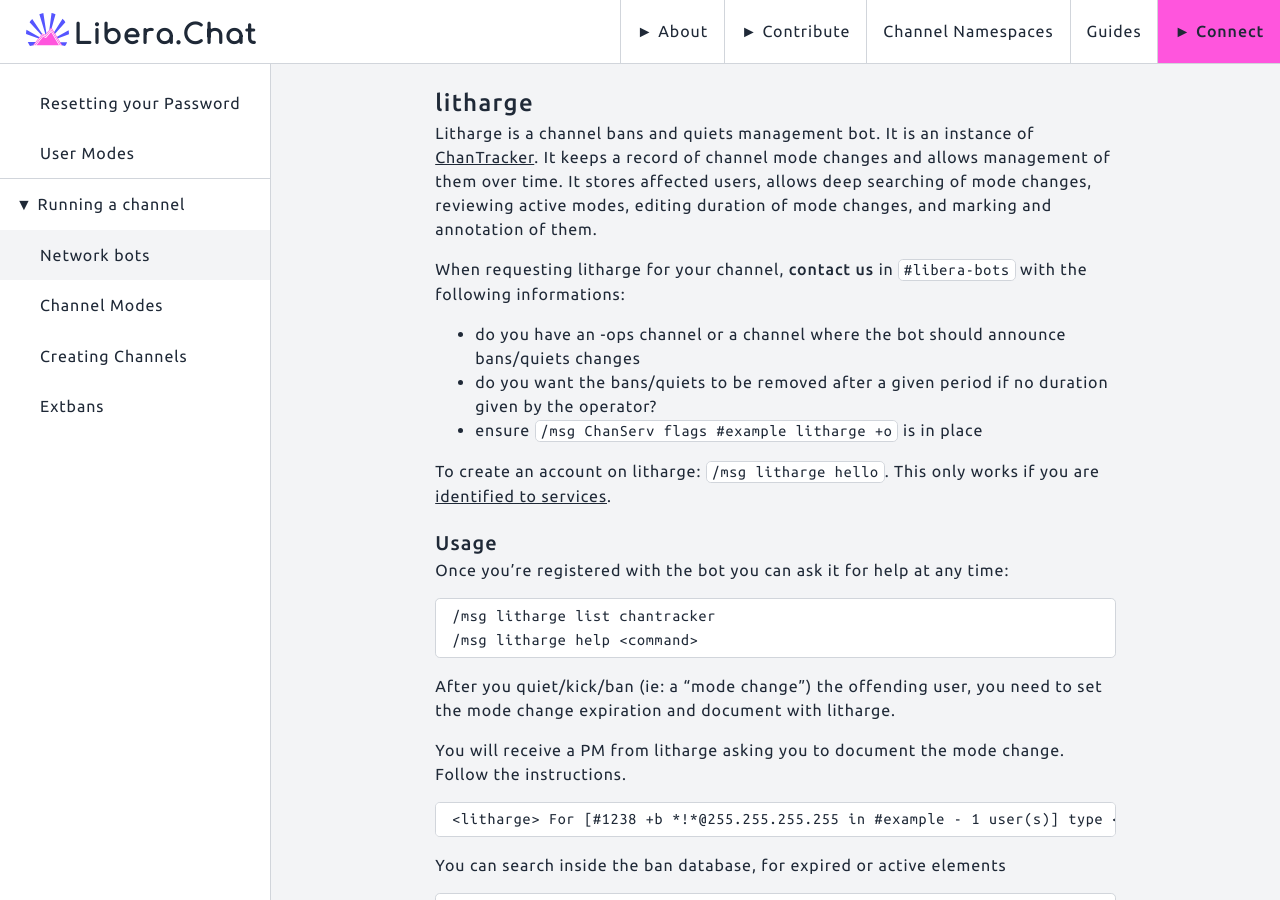
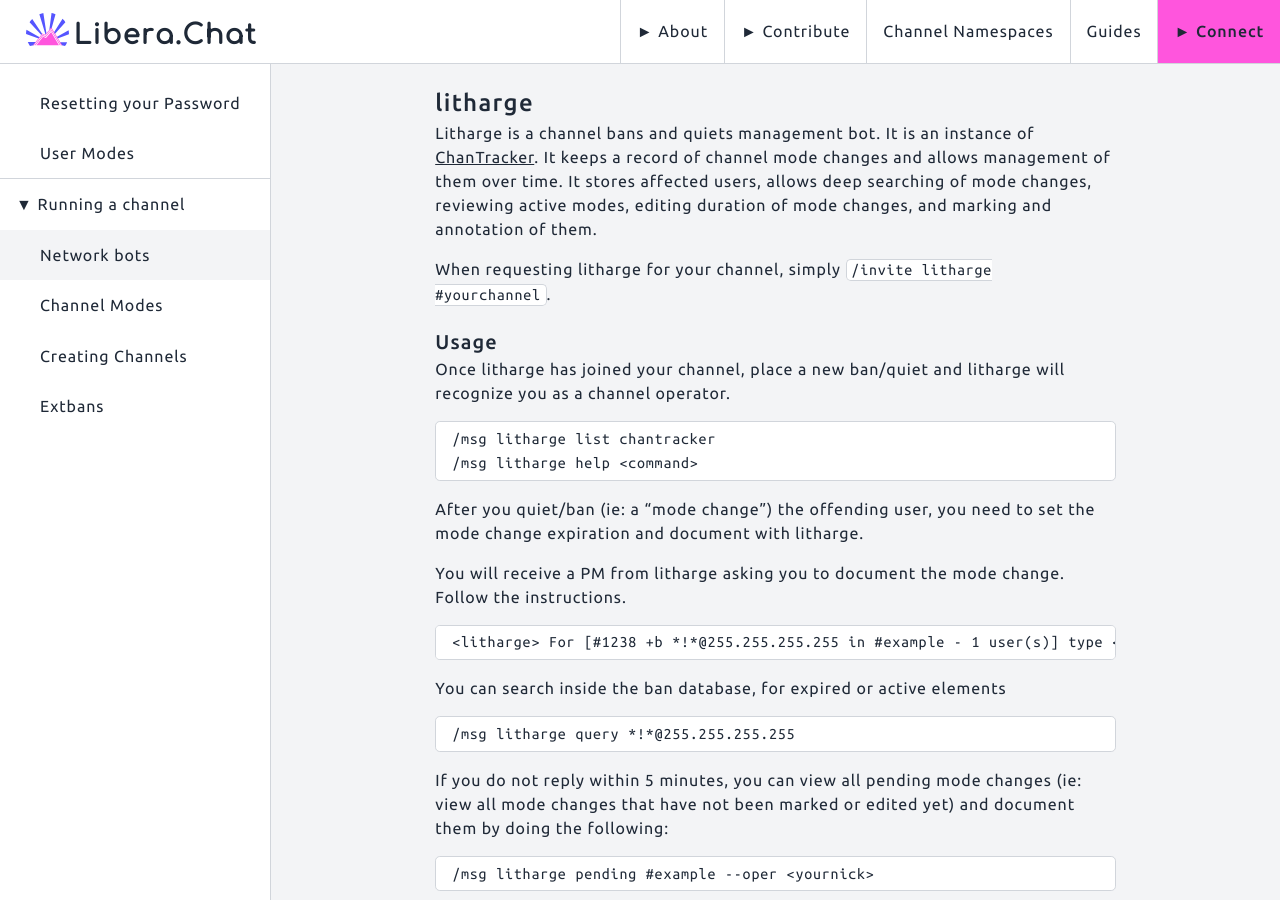
Before and after one commit to Libera-Chat/libera-chat.github.io, a Jekyll site: the page built from content/_guides/bots.md, in a window 1280 px wide and 900 px high, scrolled down 553 px. Built offline with Jekyll 4.4.1, drawn with Linux system fonts in a browser that asks for light colours.

Commit message:
Simplify the setup to request litharge (#111)
Simplified the setup for litharge, now it's fully automated: from account creations to granted capabilities

````diff
--- a/content/_guides/bots.md
+++ b/content/_guides/bots.md
@@ -33,28 +33,19 @@
 affected users, allows deep searching of mode changes, reviewing active modes,
 editing duration of mode changes, and marking and annotation of them.
 
-When requesting litharge for your channel, **contact us** in `#libera-bots`
-with the following informations:
-
-- do you have an -ops channel or a channel where the bot should announce
-  bans/quiets changes
-- do you want the bans/quiets to be removed after a given period if no
-  duration given by the operator?
-- ensure `/msg ChanServ flags #example litharge +o` is in place
-
-To create an account on litharge: `/msg litharge hello`. This only works if you
-are [identified to services](https://libera.chat/guides/registration).
+When requesting litharge for your channel, simply `/invite litharge #yourchannel`.
 
 ### Usage
 
-Once you’re registered with the bot you can ask it for help at any time:
+Once litharge has joined your channel, place a new ban/quiet and
+litharge will recognize you as a channel operator.
 
 ```irc
 /msg litharge list chantracker
 /msg litharge help <command>
 ```
 
-After you quiet/kick/ban (ie: a "mode change") the offending user, you need to
+After you quiet/ban (ie: a "mode change") the offending user, you need to
 set the mode change expiration and document with litharge.
 
 You will receive a PM from litharge asking you to document the mode change.
````
